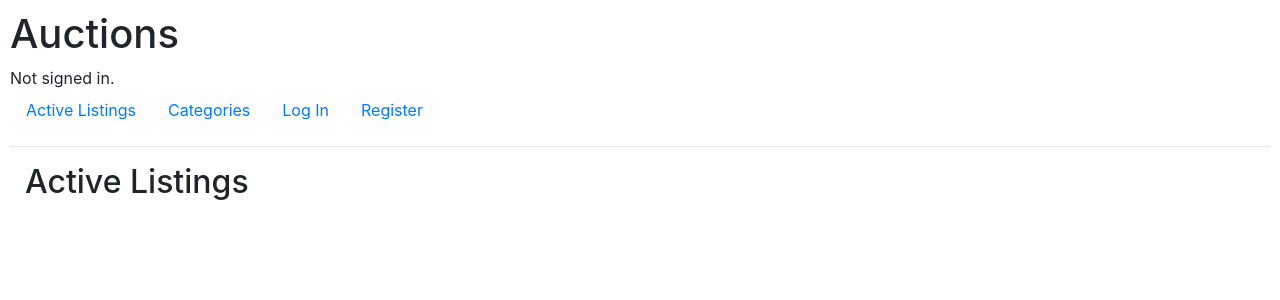
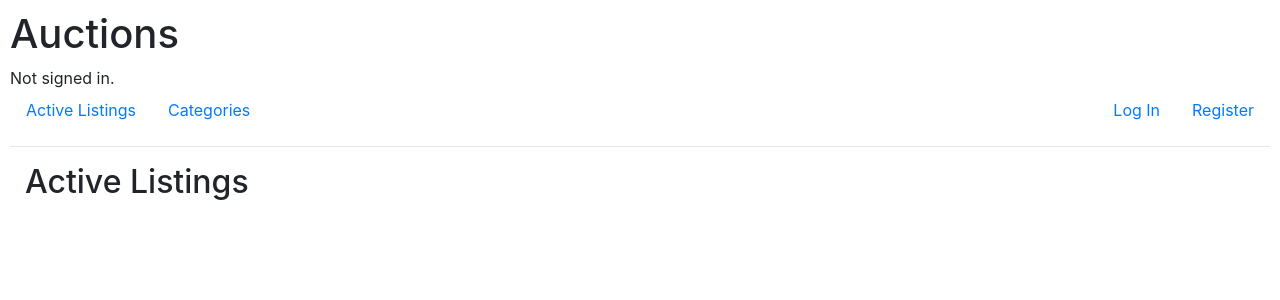
Before and after one commit to D4niel44/E-Commerce, a Django app: template auctions/templates/auctions/index.html in a window 1280 px wide. Shown: the top 300 px of the page. Run offline with Django 3.2, Linux system fonts and the light colour scheme; the template is opened without the code that fills it, so the values that code supplies are empty; some libraries are stand-ins or nearby versions.

Commit message:
DESIGN | Layout html redesign 1

```diff
--- a/auctions/templates/auctions/layout.html
+++ b/auctions/templates/auctions/layout.html
@@ -20,21 +20,21 @@
             <li class="nav-item">
                 <a class="nav-link" href="{% url 'index' %}">Active Listings</a>
             </li>
+            <li class="nav-item">
+                <a class="nav-link" href="{% url 'categories' %}">Categories</a>
+            </li>
             {% if user.is_authenticated %}
                 <li class="nav-item">
-                    <a class="nav-link" href="{% url 'logout' %}">Log Out</a>
+                  <a class="nav-link" href="{% url 'watchlist' %}">Watchlist</a>
                 </li>
                 <li class="nav-item">
                   <a class="nav-link" href="{% url 'create_listing' %}">Create Listing</a>
                 </li>
-                <li class="nav-item">
-                  <a class="nav-link" href="{% url 'watchlist' %}">Watchlist</a>
+                <li class="nav-item ml-auto">
+                    <a class="nav-link" href="{% url 'logout' %}">Log Out</a>
                 </li>
             {% else %}
-                <li class="nav-item">
-                    <a class="nav-link" href="{% url 'categories' %}">Categories</a>
-                </li>
-                <li class="nav-item">
+                <li class="nav-item ml-auto">
                     <a class="nav-link" href="{% url 'login' %}">Log In</a>
                 </li>
                 <li class="nav-item">
```
